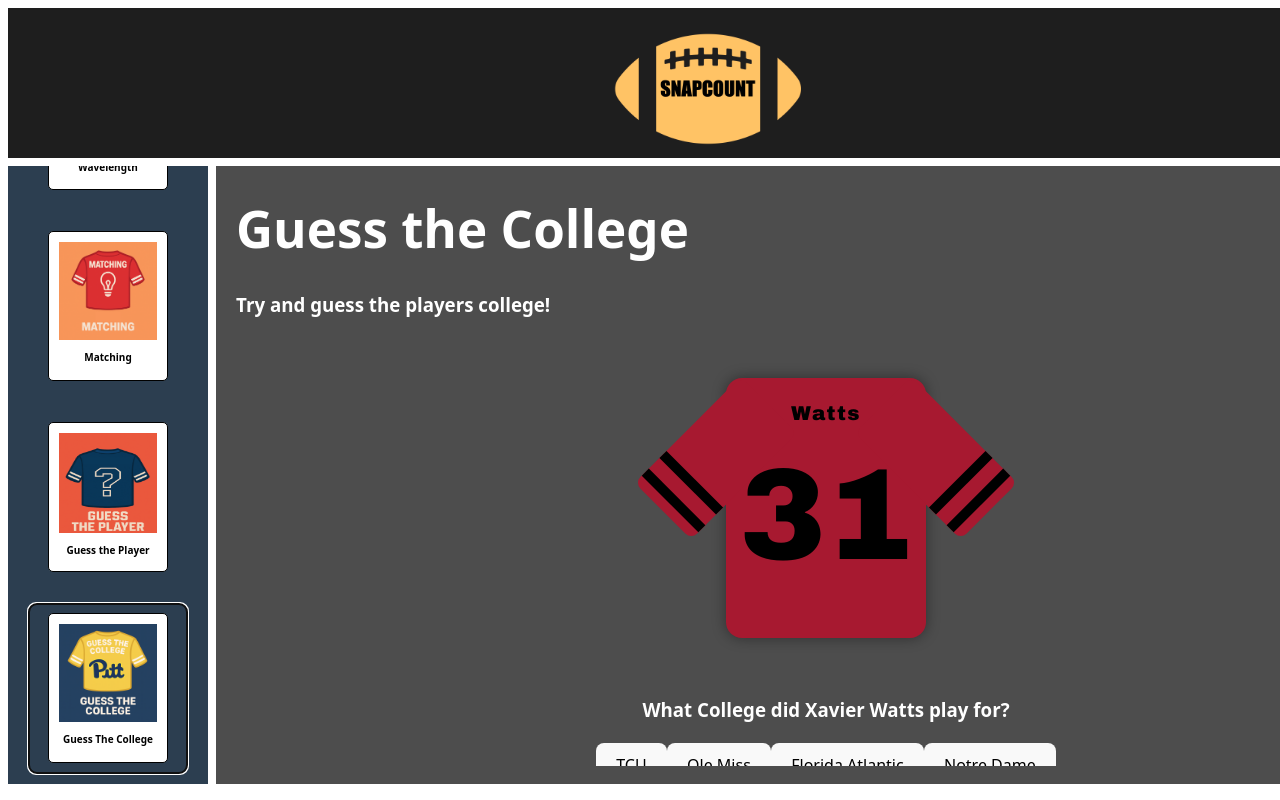
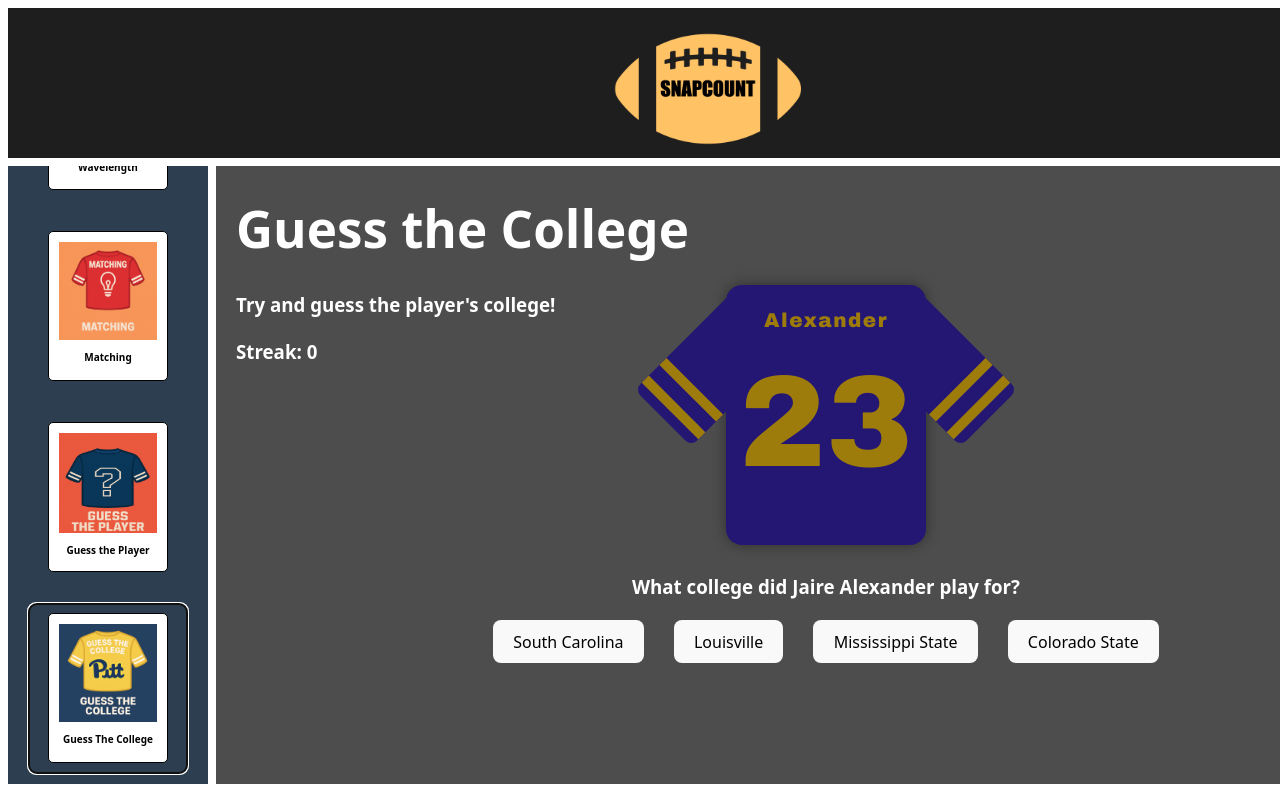
Before and after one commit to aidanohara12/SnapCount, a React (Vite) app: page / in a window 1280 px wide. Both pictures are taken after a click on the button "Guess The College". Built offline with nearby package versions, Linux system fonts and the light colour scheme.

Commit message:
Guess The College done

```diff
--- a/src/AllGames/GuessTheCollege/GuessTheCollege.css
+++ b/src/AllGames/GuessTheCollege/GuessTheCollege.css
@@ -10,5 +10,37 @@
     flex-direction: column;
     align-items: center;
     justify-content: center;
+    margin-top: -140px;
+}
+
+.guess-the-college-options {
+     display: flex;
+    flex-direction: column;
+    align-items: center;
+    justify-content: center;
+    margin-top: -30px;
+}
+
+.guess-the-college-buttons button {
+    margin-inline: 15px;
+}
+
+.guess-the-college-game-over {
+    display: flex;
+    flex-direction: column;
+    align-items: center;
+    justify-content: center;
+    margin-top: -30px;
+    margin-bottom: 20px;
+    color: white;
+}
+
+.guess-the-college-game-over h3 {
+    font-size: 20px;
+    margin-top: 20px;
+}
+
+.guess-the-college-game-over h5 {
+    font-size: 15px;
     margin-top: 0px;
 }
--- a/src/AllGames/GuessTheCollege/GuessTheCollege.tsx
+++ b/src/AllGames/GuessTheCollege/GuessTheCollege.tsx
@@ -1,51 +1,100 @@
 import './GuessTheCollege.css'
-import { useState } from 'react'
+import { useEffect, useRef, useState } from 'react'
 import { players } from '../../Models/Players'
 import DisplayPlayer from '../DisplayPlayer'
 
 function GuessTheCollege() {
-    const [allPlayers, setAllPlayers] = useState(players)
-    let randomNumber = Math.floor(Math.random() * players.length)
-    const [selectedPlayer, setSelectedPlayer] = useState(players[randomNumber])
-    const [isGameOver, setIsGameOver] = useState(false)
-    const [wonGame, setWonGame] = useState(false)
+    const [selectedPlayer, setSelectedPlayer] = useState(players[0]);
+    const [collegeOptions, setCollegeOptions] = useState<string[]>([]);
+    const [currentStreak, setCurrentStreak] = useState(0);
+    const [isGameOver, setIsGameOver] = useState(false);
+    let textToCopy = useRef('');
 
-    function createOptions() {
-        let options: String[] = []
-        options.push(selectedPlayer.college)
-        while (options.length < 4) {
-            let randomPlayer = players[Math.floor(Math.random() * players.length)]
-            if (!options.includes(randomPlayer.college)) {
-                options.push(randomPlayer.college)
-            }
+    // Fisher–Yates
+    function shuffle<T>(arr: T[]): T[] {
+        const a = [...arr];
+        for (let i = a.length - 1; i > 0; i--) {
+            const j = Math.floor(Math.random() * (i + 1));
+            [a[i], a[j]] = [a[j], a[i]];
         }
-
-        return shuffle(options);
+        return a;
     }
 
-    function shuffle<T>(array: T[]): T[] {
-        for (let i = array.length - 1; i > 0; i--) {
-            const j = Math.floor(Math.random() * (i + 1));
-            [array[i], array[j]] = [array[j], array[i]];
+    function pickRandomPlayer() {
+        return players[Math.floor(Math.random() * players.length)];
+    }
+
+    function uniqueOptionsFor(playerCollege: string, n = 4): string[] {
+        const opts = new Set<string>([playerCollege]);
+        while (opts.size < n) {
+            opts.add(players[Math.floor(Math.random() * players.length)].college);
         }
-        return array;
+        return shuffle([...opts]);
+    }
+
+    function startRound(restart: boolean) {
+        if (restart) {
+            setCurrentStreak(0);
+        }
+        const p = pickRandomPlayer();
+        setSelectedPlayer(p);
+        setCollegeOptions(uniqueOptionsFor(p.college, 4));
+        setIsGameOver(false);
+    }
+
+    useEffect(() => {
+        startRound(false);
+    }, []);
+
+    function checkGuess(college: string) {
+        if (college !== selectedPlayer.college) {
+            setIsGameOver(true);
+            textToCopy.current = `SNAPCOUNT\nGuess The College\nI got a streak of: ${currentStreak}!\n\nPlay Here at ${window.location.href}!`
+            return;
+        }
+        setCurrentStreak(s => s + 1);
+        startRound(false);
+    }
+
+    function copyText() {
+        navigator.clipboard.writeText(textToCopy.current)
     }
 
     return (
         <div className='guess-the-college'>
             <h1>Guess the College</h1>
-            <h3>Try and guess the players college!</h3>
+            <h3>Try and guess the player's college!</h3>
+            <h3>Streak: {currentStreak}</h3>
+
             <div className='guess-the-college-display'>
-                <DisplayPlayer name={selectedPlayer.lastName} number={selectedPlayer.jerseyNumber} primaryColor={selectedPlayer.teamPrimaryColor} secondaryColor={selectedPlayer.teamSecondaryColor} />
-                <h3>What College did {selectedPlayer.firstName + ' ' + selectedPlayer.lastName} play for?</h3>
-                <div>
-                    {createOptions().map((option, index) => (
-                        <button key={index}>{option}</button>
-                    ))}
-                </div>
+                <DisplayPlayer
+                    name={selectedPlayer.lastName}
+                    number={selectedPlayer.jerseyNumber}
+                    primaryColor={selectedPlayer.teamPrimaryColor}
+                    secondaryColor={selectedPlayer.teamSecondaryColor}
+                />
+
+                {!isGameOver && <div className='guess-the-college-options'>
+                    <h3>What college did {selectedPlayer.firstName} {selectedPlayer.lastName} play for?</h3>
+                    <div className='guess-the-college-buttons'>
+                        {collegeOptions.map((option, i) => (
+                            <button key={i} onClick={() => checkGuess(option as string)} disabled={isGameOver}>
+                                {option}
+                            </button>
+                        ))}
+                    </div>
+                </div>}
+                {isGameOver && <div className='guess-the-college-game-over'>
+                    <h3>Game Over - You Lose :(</h3>
+                    <h5>The correct college was {selectedPlayer.college}</h5>
+                    <div className='guess-the-college-buttons'>
+                        <button onClick={() => startRound(true)}>Play Again</button>
+                        <button onClick={() => copyText()}>Copy Score!</button>
+                    </div>
+                </div>}
             </div>
         </div>
-    )
+    );
 }
 
-export default GuessTheCollege
+export default GuessTheCollege;
--- a/src/AllGames/GuessThePlayer/GuessThePlayer.css
+++ b/src/AllGames/GuessThePlayer/GuessThePlayer.css
@@ -1,7 +1,7 @@
 .guess-the-player {
     margin: 20px;
     overflow: scroll;
-    height: 75vh;
+    height: 70vh;
 }
 
 .guess-the-player-title {
@@ -35,3 +35,17 @@
     font-size: 30px;
     margin: 0
 }
+
+.guess-the-player-table {
+  display: grid;
+  grid-template-columns: 120px 150px 120px 150px 120px 150px 120px; /* match widths for all columns */
+  align-items: center;
+  text-align: center;
+  color: white;
+  margin-bottom: 10px;
+  margin-left: 110px;
+}
+.guess-the-player-table h4 {
+    font-size: 20px;
+    margin: 0;
+}
--- a/src/AllGames/GuessThePlayer/GuessThePlayer.tsx
+++ b/src/AllGames/GuessThePlayer/GuessThePlayer.tsx
@@ -68,7 +68,7 @@ function GuessThePlayer() {
 
       {(isGameOver && !wonGame) && <div className='guess-the-player-game-over'>
         <h3>Game Over - You Lose :(</h3>
-        <h5>The correct player was {correctPlayer.firstName} {correctPlayer.lastName}</h5>
+        <h4>The correct player was {correctPlayer.firstName} {correctPlayer.lastName}</h4>
         <button onClick={resetGame}>Play Again</button>
       </div>}
 
@@ -85,6 +85,17 @@ function GuessThePlayer() {
 
 
       <div>
+        {guesses.length > 0 &&
+        <div className='guess-the-player-table'>
+          <h4>Name</h4>
+          <h4>Team</h4>
+          <h4>Division</h4>
+          <h4>Position</h4>
+          <h4>Height</h4>
+          <h4>Age</h4>
+          <h4>Number</h4>
+        </div>
+        }
         {guesses.map((p, idx) => (
           <PlayerGuess
             key={`${p.firstName}-${p.lastName}-${idx}`}
--- a/src/AllGames/GuessThePlayer/PlayerGuess/PlayerGuess.css
+++ b/src/AllGames/GuessThePlayer/PlayerGuess/PlayerGuess.css
@@ -1,6 +1,7 @@
 .player-guess {
-    display: flex;
+    display: grid;
     flex-wrap: wrap;
+    grid-template-columns: 120px 120px 120px 120px 120px 120px 120px; /* match widths for all columns */
     gap: 16px;
     justify-content: center;
     align-items: center;
--- a/src/AllGames/GuessThePlayer/PlayerGuess/PlayerGuess.tsx
+++ b/src/AllGames/GuessThePlayer/PlayerGuess/PlayerGuess.tsx
@@ -37,6 +37,16 @@ export function PlayerGuess({ player, correctPlayer }: PlayerGuess) {
         return 2;                      // otherwise
     }
 
+    function checkOverUnderHeight(player: string, correct: string): number {
+        const hp = inchesFromHeight(player);
+        const hc = inchesFromHeight(correct);
+        const diff = hp - hc
+
+        if (diff > 0) return 0;
+        if (diff < 0) return 1;
+        return 2;
+    }
+
     function checkNumber(player: number, correct: number): number {
         const diff = Math.abs(player - correct);
         if (diff === 0) return 0;      // exact match
@@ -61,13 +71,13 @@ export function PlayerGuess({ player, correctPlayer }: PlayerGuess) {
                 <h1>{player.position}</h1>
             </div>
             <div className="player-card" style={{ backgroundColor: checkHeight(player.height, correctPlayer.height) === 0 ? "green" : checkHeight(player.height, correctPlayer.height) === 1 ? "yellow" : "f8f8f8" }}>
-                <h1>{player.height}</h1>
+                <h1>{player.height} {checkOverUnderHeight(player.height, correctPlayer.height) === 0 ? "⬇️" : checkOverUnderHeight(player.height, correctPlayer.height) === 1 ? "⬆️" : ""}</h1>
             </div>
             <div className="player-card" style={{ backgroundColor: checkNumber(player.age, correctPlayer.age) === 0 ? "green" : checkNumber(player.age, correctPlayer.age) === 1 ? "yellow" : "f8f8f8" }}>
-                <h1>{player.age}</h1>
+                <h1>{player.age} {(player.age > correctPlayer.age ? "⬇️" : player.age < correctPlayer.age ? "⬆️" : "")}</h1>
             </div>
             <div className="player-card"style={{ backgroundColor: checkNumber(player.jerseyNumber, correctPlayer.jerseyNumber) === 0 ? "green" : checkNumber(player.jerseyNumber, correctPlayer.jerseyNumber) === 1 ? "yellow" : "f8f8f8" }}>
-                <h1>{player.jerseyNumber}</h1>
+                <h1>{player.jerseyNumber} {(player.jerseyNumber > correctPlayer.jerseyNumber ? "⬇️" : player.jerseyNumber < correctPlayer.jerseyNumber ? "⬆️" : "")}</h1>
             </div>
         </div>
     )
```
